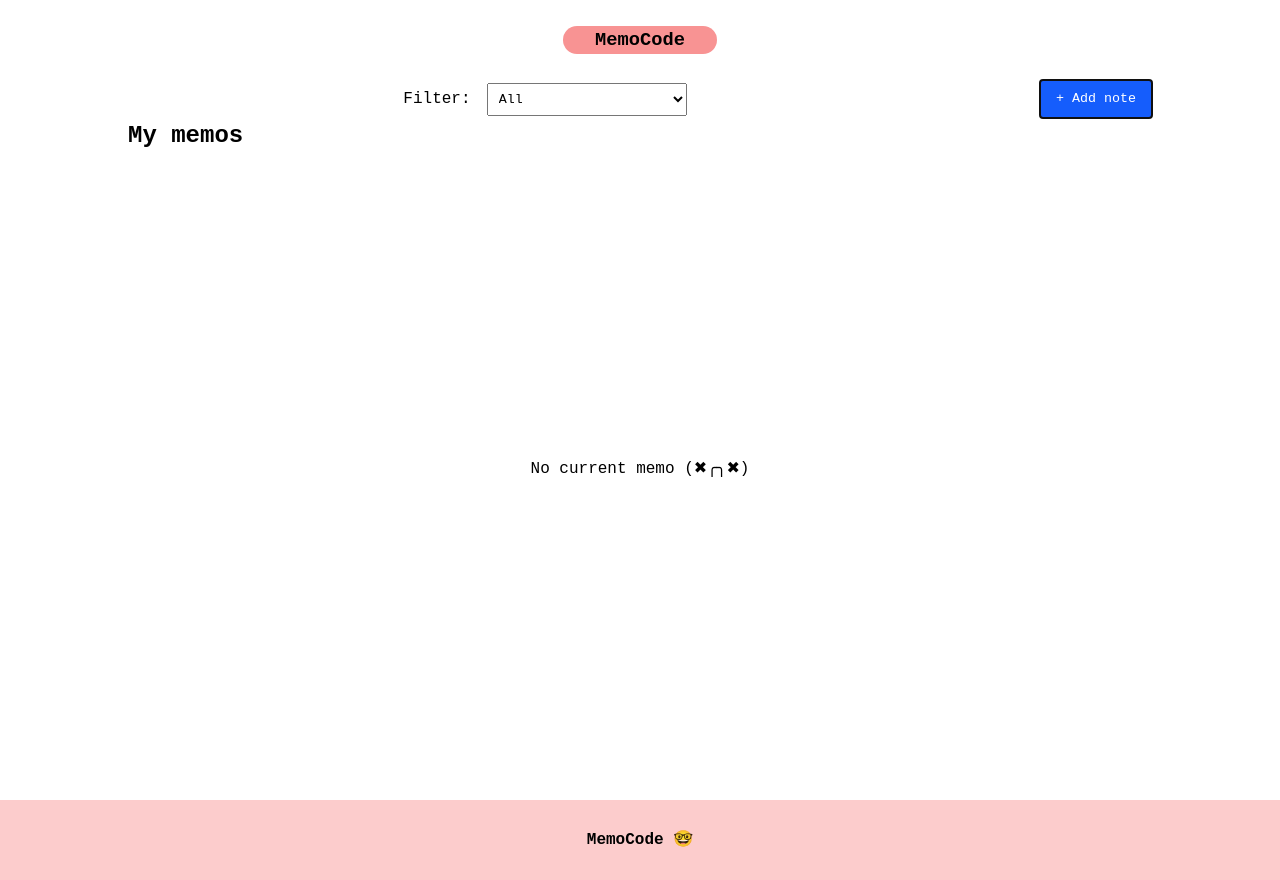
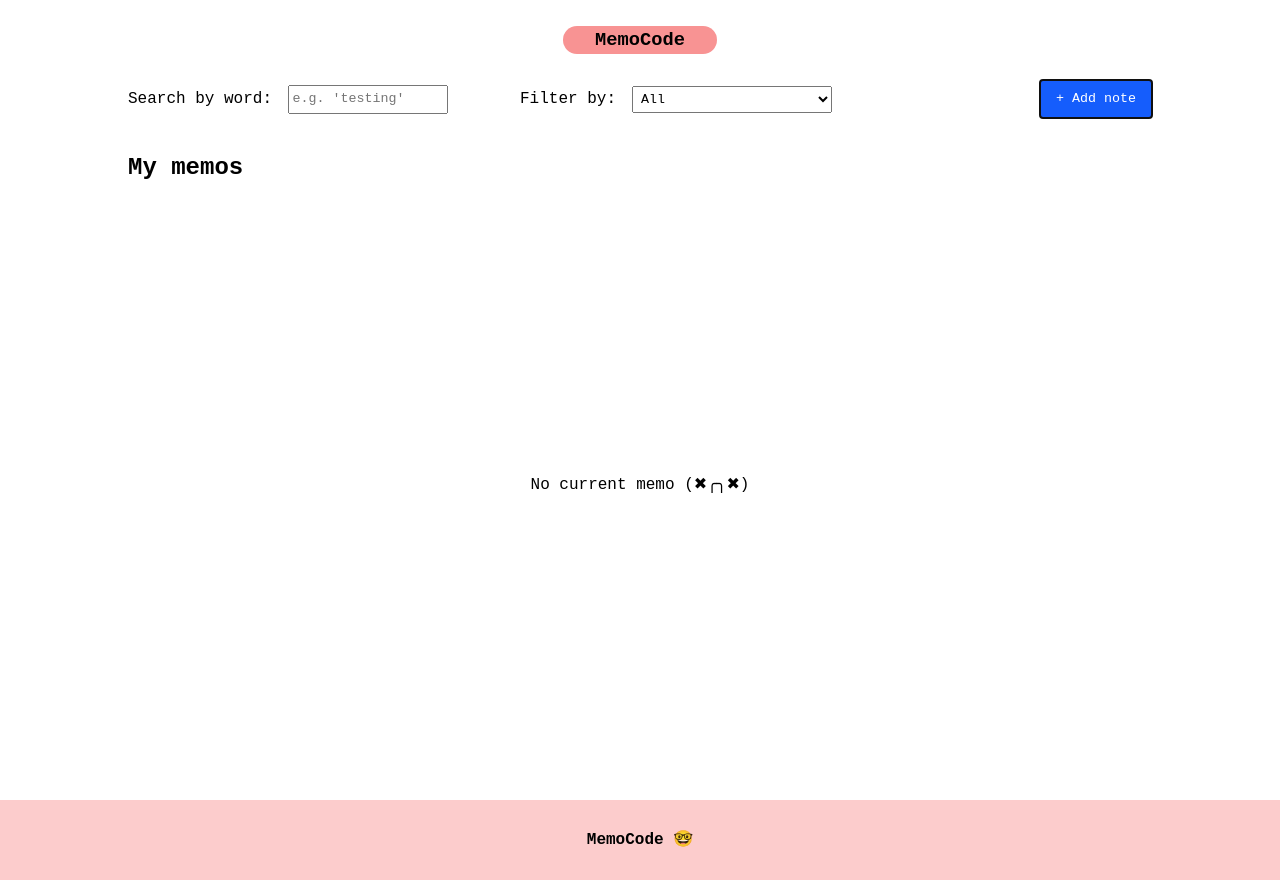
Before and after one commit to vickyfrosties/MemoCode, a React (Vite) app: page / in a window 1280 px wide. Built offline with nearby package versions, Linux system fonts and the light colour scheme.

Commit message:
feat: add WordFilter component that filters and display corresponding memo with matched words, pass data via props

```diff
--- a/src/App.jsx
+++ b/src/App.jsx
@@ -22,6 +22,8 @@ function App() {
 
   const [selectedCategory, setSelectedCategory] = useState("all");
 
+  const [word, setWord] = useState("");
+
   const categoryColors = {
     programmation: "#2563EB",
     design: "#EC4899",
@@ -30,10 +32,18 @@ function App() {
     gaming: "#C62828",
   };
 
-  const visibleNotes =
-    !selectedCategory || selectedCategory === "all"
-      ? notes
-      : notes.filter((note) => note.category === selectedCategory);
+  const visibleNotes = notes.filter((note) => {
+    const filterSelect =
+      !selectedCategory ||
+      selectedCategory === "all" ||
+      note.category === selectedCategory;
+
+    const matchWord =
+      note.title.toLowerCase().includes(word.toLowerCase()) ||
+      note.description.toLowerCase().includes(word.toLowerCase());
+
+    return filterSelect && matchWord;
+  });
 
   const navigate = useNavigate();
 
@@ -63,6 +73,8 @@ function App() {
         <AddNoteButton
           visibleNotes={visibleNotes}
           setSelectedCategory={setSelectedCategory}
+          word={word}
+          setWord={setWord}
         />
 
         <Routes>
@@ -71,7 +83,6 @@ function App() {
             element={
               <NotesLayout
                 visibleNotes={visibleNotes}
-                newNote={notes}
                 onDeleteHandle={deleteNote}
                 categoryColors={categoryColors}
               />
--- a/src/components/NotesLayout/NotesLayout.jsx
+++ b/src/components/NotesLayout/NotesLayout.jsx
@@ -2,20 +2,14 @@ import NotesCard from "../NotesCard/NotesCard";
 import style from "./NotesLayout.module.scss";
 
 // * Display the notes
-const NotesLayout = ({
-  newNote,
-  onDeleteHandle,
-  categoryColors,
-  visibleNotes,
-}) => {
+const NotesLayout = ({ onDeleteHandle, categoryColors, visibleNotes }) => {
   return (
     <>
       <h2 className={style["notes-container-title"]}>My memos</h2>
       <section className={style["notes-container"]}>
-        {newNote.length > 0 ? (
+        {visibleNotes.length > 0 ? (
           <NotesCard
             visibleNotes={visibleNotes}
-            newNote={newNote}
             onDeleteHandle={onDeleteHandle}
             categoryColors={categoryColors}
           />
--- a/src/containers/AddNote/AddNoteButton.jsx
+++ b/src/containers/AddNote/AddNoteButton.jsx
@@ -2,13 +2,27 @@ import { Link } from "react-router";
 import style from "./AddNoteButton.module.scss";
 import SelectFilter from "../SelectFilter/SelectFilter";
 import { useLocation } from "react-router";
+import WordFilter from "../WordFilter/WordFilter";
 
 //* Open the "New note form" when clicked
-const AddNoteButton = ({ setSelectedCategory }) => {
+const AddNoteButton = ({
+  setSelectedCategory,
+  setWord,
+  handleWordFilter,
+  word,
+}) => {
   const location = useLocation("");
   return (
     <>
       <section className={style["container"]}>
+        {location.pathname === "/" && (
+          <WordFilter
+            setWord={setWord}
+            handleWordFilter={handleWordFilter}
+            word={word}
+          />
+        )}
+
         {location.pathname === "/" && (
           <SelectFilter setSelectedCategory={setSelectedCategory} />
         )}
--- a/src/containers/AddNote/AddNoteButton.module.scss
+++ b/src/containers/AddNote/AddNoteButton.module.scss
@@ -1,8 +1,8 @@
 .container {
   display: flex;
-  margin-right: 5rem;
+  margin: auto;
+  margin-bottom: 2rem;
   width: 80%;
-  margin: auto;
   justify-content: center;
   align-items: center;
 
--- a/src/containers/SelectFilter/SelectFilter.jsx
+++ b/src/containers/SelectFilter/SelectFilter.jsx
@@ -4,7 +4,7 @@ const SelectFilter = ({ setSelectedCategory }) => {
   return (
     <>
       <div className={style["container_filter"]}>
-        <p>Filter:</p>
+        <p>Filter by:</p>
         <select
           name="filter-category"
           id="filter-category"
--- a/src/containers/SelectFilter/SelectFilter.module.scss
+++ b/src/containers/SelectFilter/SelectFilter.module.scss
@@ -11,7 +11,7 @@
 
     select {
       width: 200px;
-      padding: 0.9ch;
+      padding: 0.5ch;
     }
   }
 }
--- /dev/null
+++ b/src/containers/WordFilter/WordFilter.jsx
@@ -0,0 +1,19 @@
+import style from "./WordFilter.module.scss";
+
+const WordFilter = ({ setWord, word }) => {
+  return (
+    <>
+      <div className={style["word-filter-container"]}>
+        <p>Search by word:</p>
+        <input
+          type="text"
+          placeholder="e.g. 'testing'"
+          value={word}
+          onChange={(e) => setWord(e.target.value)}
+        />
+      </div>
+    </>
+  );
+};
+
+export default WordFilter;
--- /dev/null
+++ b/src/containers/WordFilter/WordFilter.module.scss
@@ -0,0 +1,15 @@
+.word-filter-container {
+  //   border: 2px solid salmon;
+  width: 50%;
+  display: flex;
+  align-items: center;
+
+  p {
+    margin-right: 1em;
+  }
+
+  input {
+    padding: 0.3ch;
+    width: 50%;
+  }
+}
```
Also changed, not shown: src/components/NotesCard/NotesCard.jsx (+1 -6 lines).
